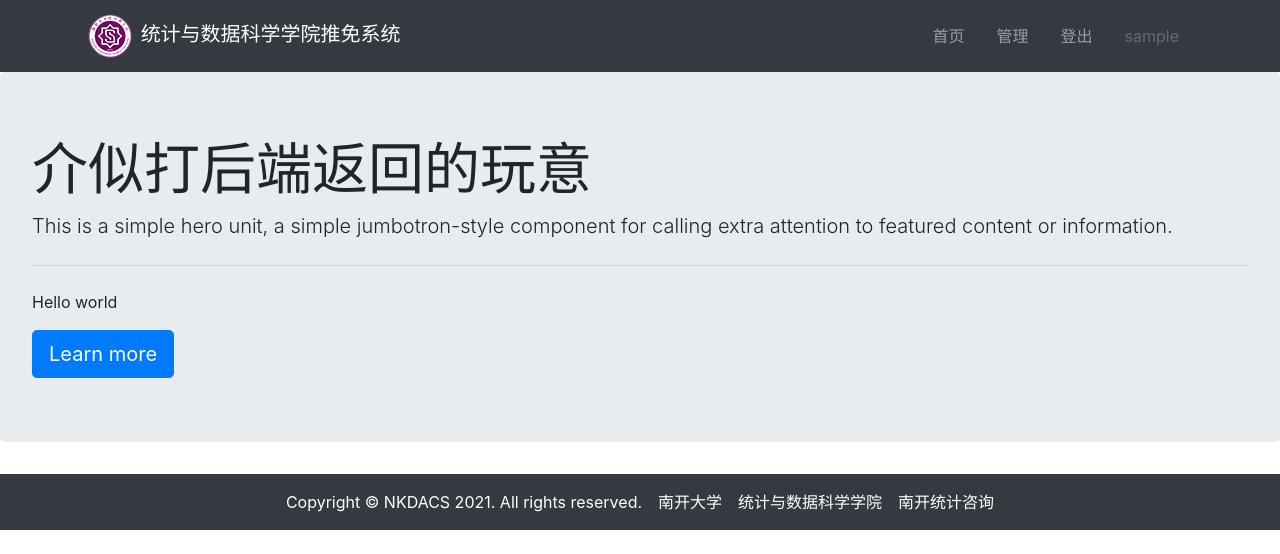
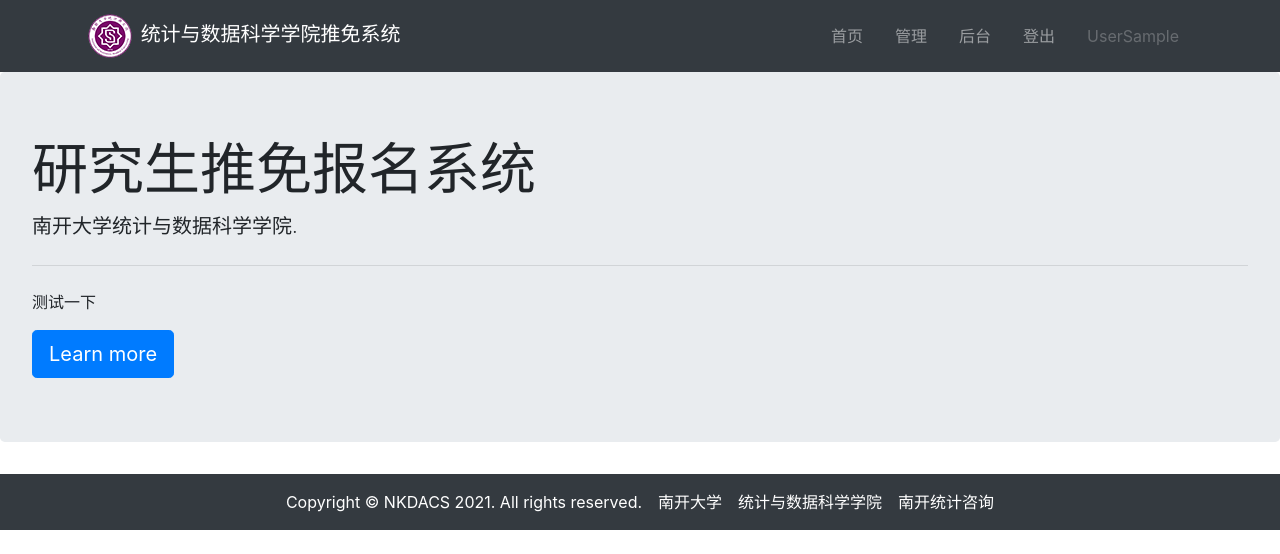
Before and after one commit to NKDACS/system-sandbox, a Django app: page / in a window 1280 px wide. Shown: the top 554 px of the page. Run offline with Django 3.2, Linux system fonts and the light colour scheme; the visitor is signed in with stand-in values (Sample User, id 1); some libraries are stand-ins or nearby versions.

Commit message:
1.30 profile model undecided

```diff
--- a/polls/admin.py
+++ b/polls/admin.py
@@ -1,6 +1,6 @@
 from django.contrib import admin
 from django.contrib.auth.admin import UserAdmin
-from .models import MyUser, Resume
+from .models import *
 
 admin.site.register(MyUser, UserAdmin)
 
--- a/polls/models.py
+++ b/polls/models.py
@@ -1,3 +1,4 @@
+from polls import utils
 from system.settings import AUTH_USER_MODEL
 from django.db import models
 from django.contrib.auth.models import AbstractUser
@@ -8,32 +9,35 @@ class MyUser(AbstractUser):
     number = models.IntegerField(verbose_name='工号/学号', name='number', blank=True, null=True)
     phone = models.CharField(verbose_name='电话', name='phone', blank=True, max_length=11,
         validators=[MinLengthValidator(11, '请输入11位有效电话')])
-
+    person_id = models.CharField(
+        verbose_name='身份证号', max_length=18,
+        unique=True, blank=True, null=True,
+        validators=[utils.IDValidator, ]
+    )
+    first_name = models.CharField(verbose_name='名字', max_length=32)
+    last_name = models.CharField(verbose_name='姓氏', max_length=32)
     def get_absolute_url(self):
         return reverse('login')
 
-UNIVERSITY = [
-    ('天津',
-        [('4112010055', '南开大学')]
-    ),
-    ('北京',
-        [
-            ('4111010003', '清华大学'),
-            ('4111010001', '北京大学'),
-            ('4111010007', '北京理工大学')
-        ]
-    )
-]
+
+# class BasicInfo(models.Model):
+#     student = models.OneToOneField(AUTH_USER_MODEL, on_delete=models.CASCADE, verbose_name='学生账号')
+#     # fullname = models.CharField(verbose_name='姓名', max_length=32, blank=False)
+#     class Meta:
+#         verbose_name = '基本信息'
+
 
 class Resume(models.Model):
     student = models.OneToOneField(AUTH_USER_MODEL, on_delete=models.CASCADE, verbose_name='学生账号')
-    university = models.CharField(verbose_name='学校', choices=UNIVERSITY, max_length=16, blank=True)
+    university = models.CharField(verbose_name='学校', choices=utils.UNIVERSITY, max_length=16, blank=True)
     school = models.CharField(verbose_name='学院', max_length=16, blank=True)
     major = models.CharField(verbose_name='本科主修专业', max_length=16, blank=True)
-    gpa = models.FloatField(verbose_name='百分制学分绩', blank=True)
+    gpa = models.FloatField(verbose_name='平均学分绩', blank=True)
     rank = models.SmallIntegerField(verbose_name='本科专业内学分绩排名', blank=True)
     major_student_amount = models.IntegerField(verbose_name='本科专业总人数', blank=True)
+    cet6 = models.BooleanField(verbose_name='是否通过CET6', default=False)
+    other_prize_penalty = models.TextField(verbose_name='其他奖励惩罚', max_length=1024, blank=True)
+    others = models.TextField(verbose_name='备注', max_length=1024, blank=True)
 
     class Meta:
         verbose_name = '简历'
-        verbose_name_plural = '简历'
--- a/polls/urls.py
+++ b/polls/urls.py
@@ -1,6 +1,5 @@
 from django.urls.base import reverse_lazy
 from django.conf.urls import url
-from django.contrib.auth import logout
 from django.urls import path
 from django.contrib.auth.views import *
 
@@ -8,9 +7,9 @@ from . import views
 
 urlpatterns = [
     path('', views.index, name='index'),
-    path('userlist', views.StudentListView.as_view(), name='userlist'),
     path('login', LoginView.as_view(template_name='polls/login.html'), name='login'),
     path('logout', LogoutView.as_view(template_name='polls/logout.html'), name='logout'),
+    path('userlist', views.StudentListView.as_view(), name='userlist'),
     url(r'^register/$', views.register, name='register'),
     #密码重置链接
     url(
--- /dev/null
+++ b/polls/utils.py
@@ -0,0 +1,27 @@
+def IDValidator(value):
+    #身份证号码验证
+    Wi = [7, 9, 10, 5, 8, 4, 2, 1, 6, 3, 7, 9, 10, 5, 8, 4, 2]
+    Ti = ['1', '0', 'X', '9', '8', '7', '6', '5', '4', '3', '2']
+    sum = 0
+    #身份证第十八位可能是X，输入时将小写x转换为大写X
+    value = value.upper()
+    if len(value) != 18:
+         raise ValueError('请输入18位身份证号码,您只输入了%s位' % len(value))
+    for i in range(17):
+        sum += int(value[i]) * Wi[i]
+    if Ti[sum % 11] != value[17]:
+        raise ValueError('请输入正确的身份证号码')
+
+
+UNIVERSITY = [
+    ('天津',
+        [('4112010055', '南开大学')]
+     ),
+    ('北京',
+        [
+            ('4111010003', '清华大学'),
+            ('4111010001', '北京大学'),
+            ('4111010007', '北京理工大学')
+        ]
+     )
+]
--- a/polls/views.py
+++ b/polls/views.py
@@ -1,57 +1,55 @@
 import logging
 from django.urls.base import reverse
 from django.shortcuts import redirect, render
-from django.http import HttpResponse
-from django.views import generic
+from django.views.generic import ListView
 from django.contrib.auth import get_user_model
-from django.contrib.auth.hashers import make_password
-from django.views.generic.edit import CreateView, FormView
+from django.core.exceptions import PermissionDenied
 from .models import *
-from .forms import *
+from . import forms
 
 logger = logging.getLogger(__name__)
 
 # Create your views here.
 def index(request):
     #return HttpResponse("Hello, world. You're at the polls index.")
-    context = {'content1': '介似打后端返回的玩意'}
+    context = {
+        'content1': '研究生推免报名系统',
+        'content2': '南开大学统计与数据科学学院',
+        'content3': '测试一下'
+    }
     return render(request, 'polls/index.html', context)
 
+User = get_user_model()
 
-User = get_user_model()
-class StudentListView(generic.ListView):
+class StudentListView(ListView):
     template_name = 'polls/userlist.html'
     context_object_name = 'user_list'
 
     def get_queryset(self):
         return User.objects.get_queryset().all()
 
-
-class RegisterView(CreateView):
-    template_name = 'polls/register.html'
-    model = MyUser
-    fields = ['username', 'password', 'email', 'number', 'phone']
-
-    def form_invalid(self, form):        # 定义表对象没有添加失败后跳转到的页面。
-        return HttpResponse("form is invalid. this is just an HttpResponse object")
+    def get(self, request, *args, **kwargs):
+        if not request.user.is_authenticated:
+            return redirect(reverse('login'))
+        if not request.user.is_staff:
+            raise PermissionDenied
+        return super().get(request, *args, **kwargs)
 
 
 def register(request):
     if request.user.is_authenticated:
         # 登录状态不允许注册
-        return redirect("/")
-    register_form = RegisterForm()
+        return redirect(reverse('index'))
+    register_form = forms.RegisterForm()
     if request.method == "POST":
-        register_form = RegisterForm(request.POST)
+        register_form = forms.RegisterForm(request.POST)
         message = "验证码错误"
         if register_form.is_valid():  # 获取数据
-            logger.warning(register_form.cleaned_data['captcha'])
             username = register_form.cleaned_data['username']
             password1 = register_form.cleaned_data['password1']
             password2 = register_form.cleaned_data['password2']
             email = register_form.cleaned_data['email']
-            phone = register_form.cleaned_data['phone']
-            number = register_form.cleaned_data['number']
+            person_id = register_form.cleaned_data['person_id']
             if password1 != password2:  # 判断两次密码是否相同
                 message = "两次输入的密码不同！"
                 return render(request, 'polls/register.html', locals())
@@ -63,13 +61,20 @@ def register(request):
             if same_email_user:  # 邮箱地址唯一
                 message = '该邮箱地址已被注册，请使用别的邮箱！'
                 return render(request, 'polls/register.html', locals())
+            same_id_user = User.objects.filter(person_id=person_id)
+            if same_id_user:  # 邮箱地址唯一
+                message = '该身份证号已被注册，如非本人操作请联系管理员！'
+                return render(request, 'polls/register.html', locals())
             # 当一切都OK的情况下，创建新用户
             user = User.objects.create_user(
-                username = username,
-                email = email,
-                password = None,
-                number = number,
-                phone = phone
+                username=username,
+                email=email,
+                password=None,
+                number=register_form.cleaned_data['number'],
+                phone=register_form.cleaned_data['phone'],
+                first_name=register_form.cleaned_data['first_name'],
+                last_name=register_form.cleaned_data['last_name'],
+                person_id=person_id
             )
             user.set_password(password1)
             user.save()
@@ -77,7 +82,5 @@ def register(request):
     return render(request, 'polls/register.html', locals())
 
 
-# class CustomPasswordResetView(PasswordResetView):
-#     template_name = 'polls/passwdreset.html'
-#     email_template_name = 'polls/password_reset_email.html'
-#     form_class = CustomPasswordResetForm
+def edit_resume(request):
+    pass
--- a/templates/header.html
+++ b/templates/header.html
@@ -6,10 +6,10 @@
 			<span class="navbar-toggler-icon"></span>
 		</button>
         <!-- 导航栏商标 -->
-        <div class="navbar-brand" style="padding:unset;">
+        <a class="navbar-brand" style="padding:unset;" href="{% url 'index' %}">
             <img src="{% static 'img/statlogo.png' %}" alt="logo" />
             统计与数据科学学院推免系统
-        </div>
+        </a>
 
         <!-- 导航入口 -->
         <div class="collapse navbar-collapse " id="navbarToggler">
@@ -22,6 +22,11 @@
                 {% if request.user.is_staff %}
                 <li class="nav-item">
                     <a class="nav-link" href="/admin">管理</a>
+                </li>
+                {% endif %}
+                {% if request.user.is_superuser %}
+                <li class="nav-item">
+                    <a class="nav-link" href="/admin">后台</a>
                 </li>
                 {% endif %}
                 <li class="nav-item">
@@ -37,7 +42,9 @@
                 {% endif %}
                 {% if request.user.is_authenticated %}
                 <li class="nav-item">
-                    <a class="nav-link disabled" href="#">{{ request.user }}</a>
+                    <a class="nav-link disabled" href="#">
+                        {{ request.user.last_name}}{{request.user.first_name}}
+                    </a>
                 </li>
                 {% endif %}
             </ul>
--- a/templates/polls/index.html
+++ b/templates/polls/index.html
@@ -5,10 +5,9 @@
 {% block content %}
 <div class="jumbotron">
     <h1 class="display-4">{{content1}}</h1>
-    <p class="lead">This is a simple hero unit, a simple jumbotron-style component for calling extra attention to
-        featured content or information.</p>
+    <p class="lead">{{content2}}.</p>
     <hr class="my-4">
-    <p>Hello world</p>
-    <a class="btn btn-primary btn-lg" href="#" role="button">Learn more</a>
+    <p>{{content3}}</p>
+    <a class="btn btn-primary btn-lg" href="{% url 'userlist' %}" role="button">Learn more</a>
 </div>
 {% endblock content %}
```
Also changed, not shown: polls/forms.py (+9 -1 lines), system/settings.py (+4 -4 lines), templates/polls/register.html (+15 -0 lines), polls/migrations/0001_initial.py, polls/migrations/0002_auto_20210126_1546.py (deleted), polls/migrations/0002_auto_20210130_0351.py (added), polls/migrations/0003_auto_20210126_1549.py (deleted), polls/migrations/0004_resume.py (deleted), polls/migrations/0005_auto_20210127_1452.py (deleted), 1 other file.
